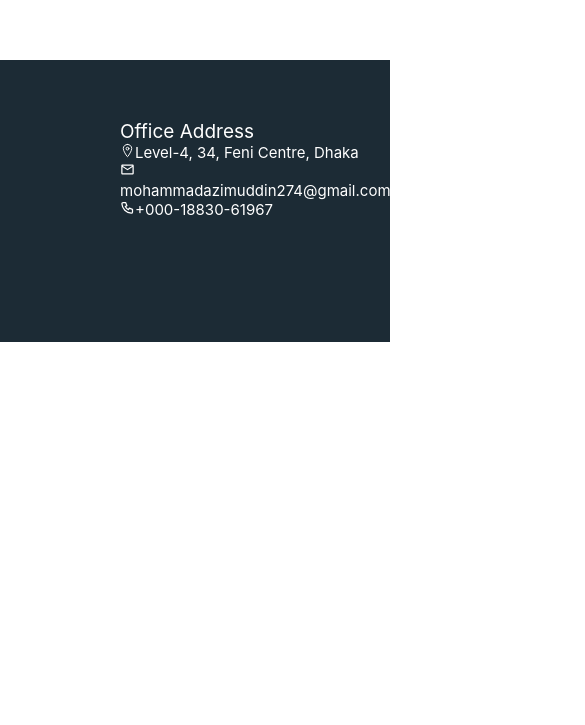
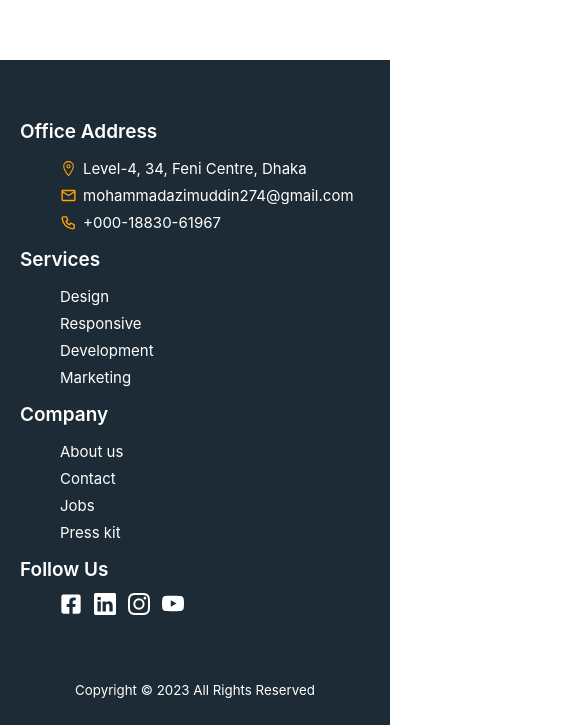
Before and after one commit to azimuddin2/ema-john-client-side, a React (Create React App) app: page / in a window 390 px wide. Shown: the part 867-1592 px from the top of the page, 585 px wide, since content can reach past the window. Before the commit the page ends 1209 px from the top, so only its background shows below. Built offline with nearby package versions, Linux system fonts and the light colour scheme; no server answers.

Commit message:
added is order and clear button

```diff
--- a/src/components/Cart/Cart.css
+++ b/src/components/Cart/Cart.css
@@ -1,6 +1,7 @@
 .cart {
     position: sticky;
     top: 0;
+    padding-bottom: 50px;
 }
 
 .cart-title{
--- a/src/components/Cart/Cart.js
+++ b/src/components/Cart/Cart.js
@@ -20,9 +20,9 @@ const Cart = (props) => {
     let shipping = 0;
     let quantity = 0;
     for (const product of cart) {
-        quantity =  quantity + product.quantity;
+        quantity = quantity + product.quantity;
         total = total + product.price * product.quantity;
-        shipping = shipping + product.shipping ;
+        shipping = shipping + product.shipping;
     }
     const tax = parseFloat((total * 0.1).toFixed(2));
     const grandTotal = total + shipping + tax;
--- a/src/components/Shared/Footer/Footer.css
+++ b/src/components/Shared/Footer/Footer.css
@@ -1,38 +1,27 @@
+.footer-container {
+    background-color: #1C2B35;
+    color: #fff;
+    padding: 0px 80px;
+    padding-top: 60px;
+    padding-bottom: 10px;
+}
+
 .footer {
     display: grid;
     grid-template-columns: 2fr 1fr 1fr 1fr;
     gap: 40px;
-    background-color: #1C2B35;
-    color: #fff;
-    padding: 60px 80px;
-}
-
-.footer-title{
-    margin-bottom: 20px !important;
-    font-size: 19px;
 }
 
 .footer-info ul li {
     list-style: none;
     margin-left: 0;
     font-size: 15px;
-}
-
-.footer-info ul {
-    margin: 0;
+    margin-bottom: 10px;
 }
 
 .footer-info ul li a {
     text-decoration: none;
     color: #fff;
-}
-
-.footer-info ul {
-    margin-left: 0 !important;
-}
-
-.footer-info {
-    margin-left: 0;
 }
 
 .icon{
@@ -41,6 +30,93 @@
     color: #fff;
 }
 
+.icon:hover{
+    color: orange;
+    cursor: pointer;
+}
+
+.footer-title{
+    margin-left: 40px;
+    margin-bottom: 20px;
+    font-weight: 600;
+    font-size: 19px;
+}
+
+.follow-title{
+    font-weight: 600;
+    font-size: 19px;
+}
+
 .social-icon{
     margin-top: 12px;
 }
+
+.copy-right {
+    text-align: center;
+    margin-top: 60px;
+}
+
+.address-icon {
+    margin-right: 6px;
+    color: orange;
+    font-size: 17px;
+}
+
+.office-address{
+    display: flex;
+    align-items: center;
+}
+
+
+/* responsive tablet system*/
+@media screen and (min-width: 577px) and (max-width: 991px) {
+    .footer-container {
+        padding: 0px 20px;
+        padding-top: 60px;
+        padding-bottom: 10px;
+    }
+
+    .footer {
+        grid-template-columns: repeat(2, 1fr);
+        gap: 40px;
+    }
+
+    .footer-title{
+        margin-left: 40px;
+    }
+
+    .footer-info ul li {
+        margin-bottom: 8px;
+    }
+
+    .social-icon {
+        margin-left: 0px;
+    }
+}
+
+
+/* responsive mobile system */
+@media screen and (max-width: 576px) {
+    .footer-container {
+        padding: 0px 20px;
+        padding-top: 60px;
+        padding-bottom: 10px;
+    }
+
+    .footer {
+        grid-template-columns: repeat(1, 1fr);
+        gap: 0px;
+    }
+
+    .footer-title{
+        margin-left: 0px;
+    }
+
+    .footer-info ul li {
+        margin-bottom: 8px;
+    }
+
+    .social-icon {
+        margin-left: 40px;
+    }
+}
--- a/src/components/Shared/Footer/Footer.js
+++ b/src/components/Shared/Footer/Footer.js
@@ -11,28 +11,29 @@ import './Footer.css';
 
 const Footer = () => {
   return (
-    <footer className="footer">
+    <footer className='footer-container'>
+      <div className="footer">
         <div className='footer-info'>
+          <span className="footer-title">Office Address</span>
           <ul>
-          <span className="footer-title">Office Address</span>
-          <li>
-            <IoLocationOutline></IoLocationOutline>
+            <li className='office-address'>
+              <IoLocationOutline className='address-icon'></IoLocationOutline>
               <span>Level-4, 34, Feni Centre, Dhaka</span>
             </li>
-          <li>
-            <MdOutlineMailOutline></MdOutlineMailOutline>
+            <li className='office-address'>
+              <MdOutlineMailOutline className='address-icon'></MdOutlineMailOutline>
               <span>mohammadazimuddin274@gmail.com</span>
             </li>
-          <li>
-            <TbPhone></TbPhone>
+            <li className='office-address'>
+              <TbPhone className='address-icon'></TbPhone>
               <span>+000-18830-61967</span>
             </li>
           </ul>
         </div>
 
         <div className='footer-info'>
+          <span className="footer-title">Services</span>
           <ul>
-          <span className="footer-title">Services</span>
             <li>Design</li>
             <li>Responsive</li>
             <li>Development</li>
@@ -41,8 +42,8 @@ const Footer = () => {
         </div>
 
         <div className='footer-info'>
+          <span className="footer-title">Company</span>
           <ul>
-          <span className="footer-title">Company</span>
             <li><Link to={'/'} className="link link-hover">About us</Link> </li>
             <li> <Link to={'/'} className="link link-hover">Contact</Link> </li>
             <li> <Link to={'/'} className="link link-hover">Jobs</Link> </li>
@@ -51,7 +52,7 @@ const Footer = () => {
         </div>
 
         <div>
-        <span className="footer-title">Follow Us</span>
+          <span className="follow-title">Follow Us</span>
           <div className="social-icon">
             <FaFacebookSquare className='icon'></FaFacebookSquare>
             <BsLinkedin className='icon'></BsLinkedin>
@@ -59,6 +60,8 @@ const Footer = () => {
             <BsYoutube className='icon'></BsYoutube>
           </div>
         </div>
+      </div>
+      <p className='copy-right'><small>Copyright © 2023 All Rights Reserved</small></p>
     </footer>
   );
 };
--- a/src/components/Shop/Shop.css
+++ b/src/components/Shop/Shop.css
@@ -16,7 +16,7 @@
 }
 
 .pagination button{
-    border: 1px solid orange;
+    border: 1px solid #FF9900;
     margin-right: 8px;
     background-color: white;
     font-size: 16px;
@@ -29,19 +29,72 @@
 }
 
 .pagination .selected {
-    background-color: orange;
+    background-color: #FF9900;
     color: white;
     cursor: pointer;
 }
 
-/* responsive tablet system*/
+.order-btn {
+    width: 232px;
+    background-color: #FF9900;
+    border: none;
+    color: #fff;
+    padding: 10px 0px;
+    border-radius: 4px;
+    margin-bottom: 16px;
+}
+
+.order-btn:hover {
+    background-color: #1C2B35;
+    cursor: pointer;
+    transition: 0.5s;
+}
+
+.order-text {
+    margin-right: 4px;
+    font-size: 16px;
+}
+
+.order-btn-icon {
+    font-size: 17px;
+}
+
+.delete-cart-btn {
+    width: 232px;
+    background-color: #FF3030;
+    border: none;
+    color: #fff;
+    padding: 10px 0px;
+    border-radius: 4px;
+    display: flex;
+    align-items: center;
+    justify-content: center;
+}
+
+.delete-cart-btn:hover{
+    background-color: #1C2B35;
+    cursor: pointer;
+    transition: 0.5s;
+}
+
+.clear-btn-text {
+    margin-right: 5px;
+    font-size: 16px;
+}
+
+.delete-btn-icon {
+    font-size: 18px;
+}
+
+
+/* responsive tablet devices*/
 @media screen and (min-width: 577px) and (max-width: 991px) {
     .products-container {
         grid-template-columns: repeat(2, 1fr);
     }
 }
 
-/* responsive mobile system */
+/* responsive mobile devices */
 @media screen and (max-width: 576px) {
     .products-container {
         grid-template-columns: repeat(1, 1fr);
--- a/src/components/Shop/Shop.js
+++ b/src/components/Shop/Shop.js
@@ -1,8 +1,11 @@
+import { faArrowRight } from '@fortawesome/free-solid-svg-icons';
+import { FontAwesomeIcon } from '@fortawesome/react-fontawesome';
+import { RiDeleteBin5Fill } from 'react-icons/ri';
 import React, { useState } from 'react';
 import { useEffect } from 'react';
 import { Link } from 'react-router-dom';
 import useCart from '../../hooks/useCart';
-import { addToDb } from '../../utilities/fakedb';
+import { addToDb, deleteShoppingCart } from '../../utilities/fakedb';
 import Cart from '../Cart/Cart';
 import Product from '../Product/Product';
 import './Shop.css';
@@ -45,7 +48,12 @@ const Shop = () => {
 
         setCart(newCart);
         addToDb(selectedProduct._id);
-    }
+    };
+
+    const handleDeleteFormCart = () => {
+        setCart([]);
+        deleteShoppingCart();
+    };
 
     return (
         <div className='shop-container'>
@@ -63,7 +71,7 @@ const Shop = () => {
                     {
                         [...Array(pageCount).keys()]
                             .map(number => <button
-                                className={page === number ? 'selected' : '' }
+                                className={page === number ? 'selected' : ''}
                                 onClick={() => setPage(number)}
                             >{number + 1}</button>)
                     }
@@ -80,10 +88,21 @@ const Shop = () => {
                 </div>
             </div>
             <div className='cart-container'>
-                <Cart cart={cart}>
+                <Cart cart={cart}
+                >
                     <Link to='/order'>
-                        <button>Review Order</button>
+                        <button className='order-btn'>
+                            <span className='order-text'>Review Order</span>
+                            <FontAwesomeIcon className='order-btn-icon' icon={faArrowRight}></FontAwesomeIcon>
+                        </button>
                     </Link>
+                    <button
+                        onClick={handleDeleteFormCart}
+                        className="delete-cart-btn"
+                    >
+                        <span className='clear-btn-text'>Clear Cart</span>
+                        <RiDeleteBin5Fill className='delete-btn-icon'></RiDeleteBin5Fill>
+                    </button>
                 </Cart>
             </div>
         </div>
```
Lines whose indentation alone changed are shown as unchanged.
